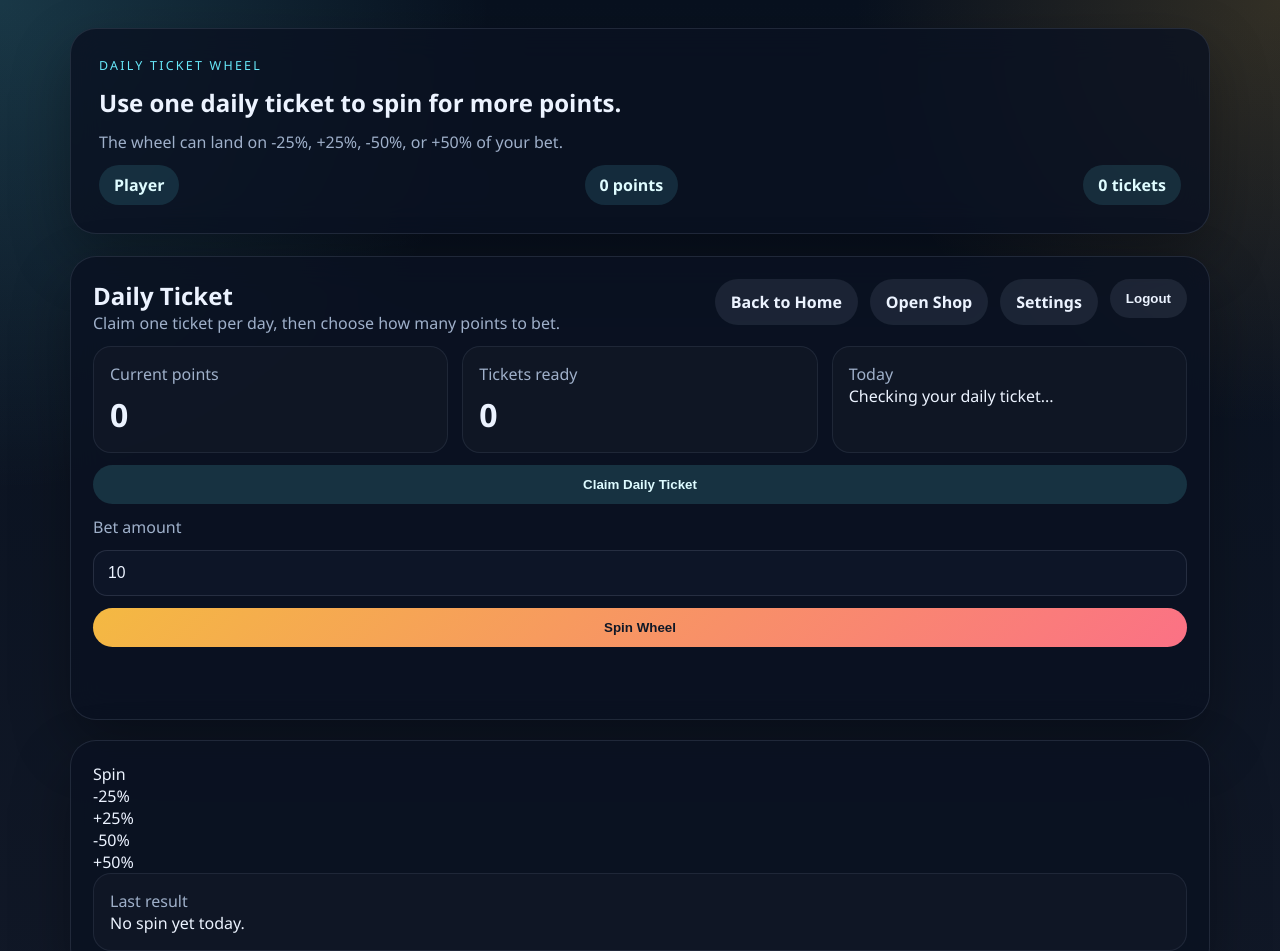
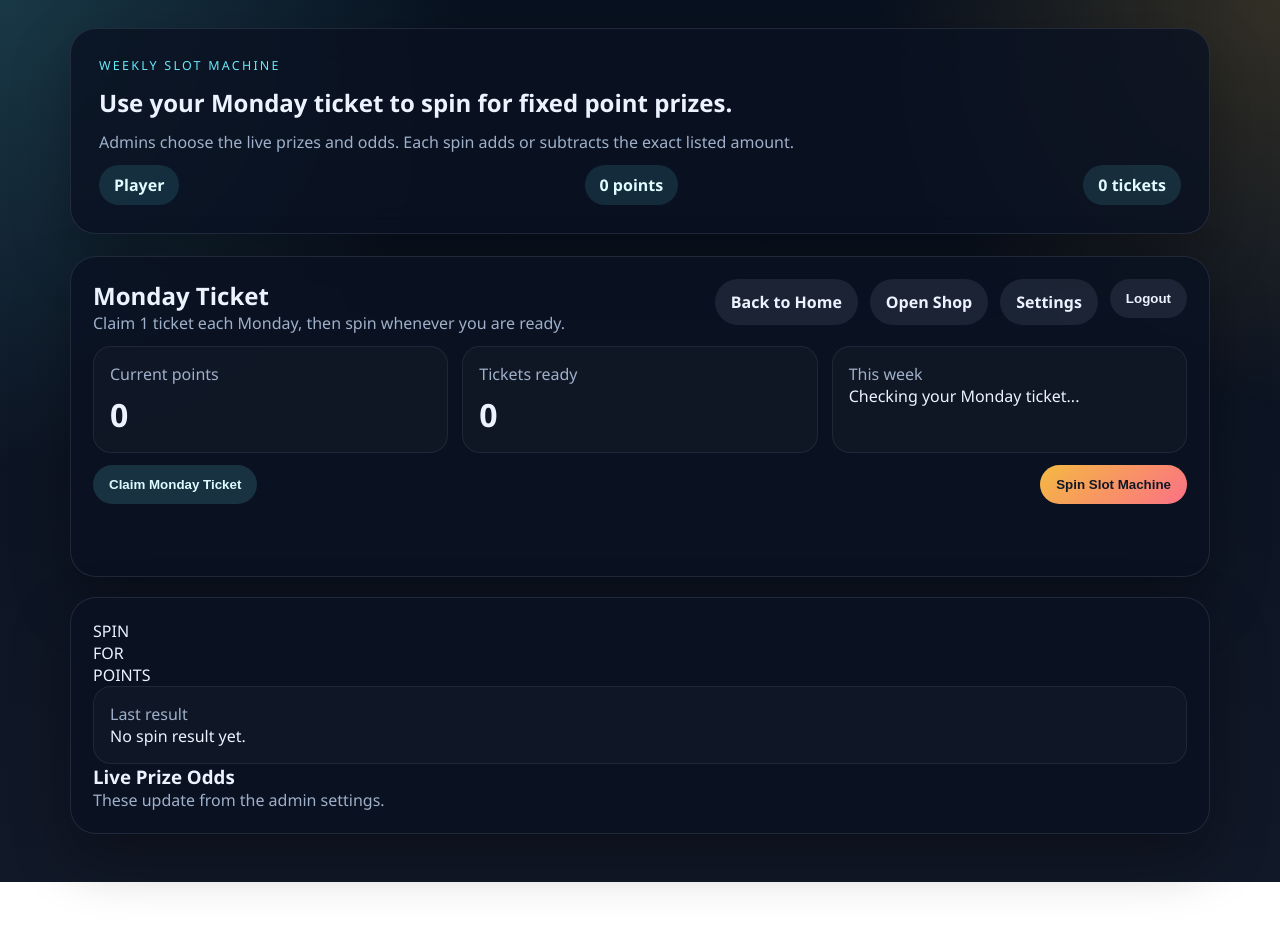
Before and after one commit to clashblueb-hue/Soccerpointsystem, a website: page public/wheel.html in a window 1280 px wide. Shown: the top 951 px of the page. After the commit the page ends 882 px from the top, so only its background shows below. Drawn offline with Linux system fonts and the light colour scheme.

Commit message:
Update wheel.html

```diff
--- a/public/wheel.html
+++ b/public/wheel.html
@@ -3,18 +3,17 @@
   <head>
     <meta charset="UTF-8" />
     <meta name="viewport" content="width=device-width, initial-scale=1.0" />
-    <title>Daily Wheel</title>
+    <title>Weekly Slot Machine</title>
     <link rel="stylesheet" href="/styles.css" />
     <script src="/app.js" defer></script>
   </head>
   <body data-page="wheel">
     <div class="page">
-      <!-- Players claim one daily ticket here and use it to spin for point changes. -->
       <section class="hero">
-        <span class="eyebrow">Daily Ticket Wheel</span>
-        <h1>Use one daily ticket to spin for more points.</h1>
+        <span class="eyebrow">Weekly Slot Machine</span>
+        <h1>Use your Monday ticket to spin for fixed point prizes.</h1>
         <p class="muted">
-          The wheel can land on -25%, +25%, -50%, or +50% of your bet.
+          Admins choose the live prizes and odds. Each spin adds or subtracts the exact listed amount.
         </p>
         <div class="pill-row">
           <div class="pill" id="wheelPlayerName">Player</div>
@@ -27,10 +26,8 @@
         <div class="panel stack">
           <div class="panel-header">
             <div>
-              <h2>Daily Ticket</h2>
-              <p class="muted">
-                Claim one ticket per day, then choose how many points to bet.
-              </p>
+              <h2>Monday Ticket</h2>
+              <p class="muted">Claim 1 ticket each Monday, then spin whenever you are ready.</p>
             </div>
             <div class="actions">
               <a class="button-link ghost" href="/home.html">Back to Home</a>
@@ -50,42 +47,42 @@
               <div class="stat-value" id="wheelTicketsValue">0</div>
             </article>
             <article class="note-card">
-              <div class="muted">Today</div>
-              <p id="claimStatusText">Checking your daily ticket...</p>
+              <div class="muted">This week</div>
+              <p id="claimStatusText">Checking your Monday ticket...</p>
             </article>
           </div>
 
-          <div class="stack">
-            <button class="secondary" id="claimTicketButton" type="button">
-              Claim Daily Ticket
-            </button>
-            <label class="stack" for="betAmount">
-              <span class="muted">Bet amount</span>
-              <input id="betAmount" type="number" min="1" step="1" value="10" />
-            </label>
-            <button class="primary" id="spinButton" type="button">Spin Wheel</button>
+          <div class="actions">
+            <button class="secondary" id="claimTicketButton" type="button">Claim Monday Ticket</button>
+            <button class="primary" id="spinButton" type="button">Spin Slot Machine</button>
           </div>
 
           <div id="message" class="message"></div>
         </div>
 
         <div class="panel wheel-panel">
-          <div class="wheel-stage">
-            <div class="wheel-pointer"></div>
-            <div id="wheelDisc" class="wheel-disc">
-              <div class="wheel-center">Spin</div>
+          <div class="slot-machine" id="slotMachine">
+            <div class="slot-window">
+              <div class="slot-reel" id="slotReel0">SPIN</div>
+            </div>
+            <div class="slot-window">
+              <div class="slot-reel" id="slotReel1">FOR</div>
+            </div>
+            <div class="slot-window">
+              <div class="slot-reel" id="slotReel2">POINTS</div>
             </div>
           </div>
-          <div class="wheel-legend">
-            <div class="wheel-chip loss">-25%</div>
-            <div class="wheel-chip gain">+25%</div>
-            <div class="wheel-chip loss">-50%</div>
-            <div class="wheel-chip gain">+50%</div>
-          </div>
+
           <div class="note-card">
             <div class="muted">Last result</div>
-            <p id="wheelResultText">No spin yet today.</p>
+            <p id="wheelResultText">No spin result yet.</p>
           </div>
+
+          <div>
+            <h3>Live Prize Odds</h3>
+            <p class="muted">These update from the admin settings.</p>
+          </div>
+          <div class="slot-prize-grid" id="slotPrizeGrid"></div>
         </div>
       </section>
     </div>
```
